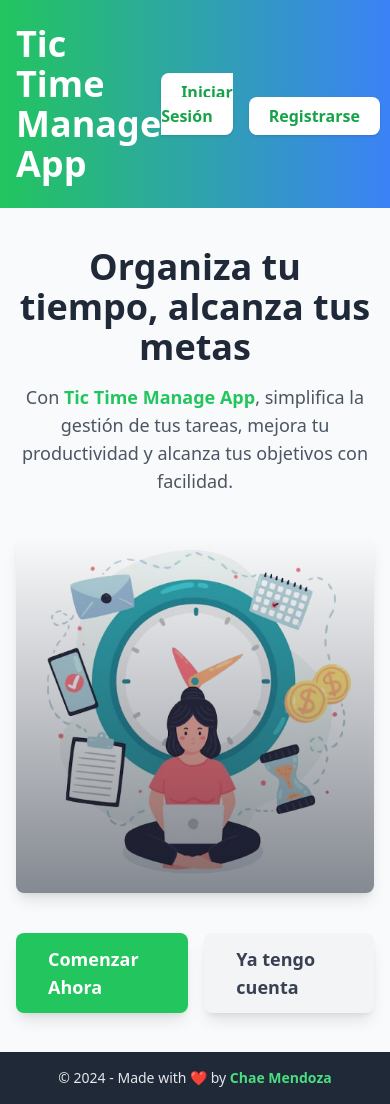
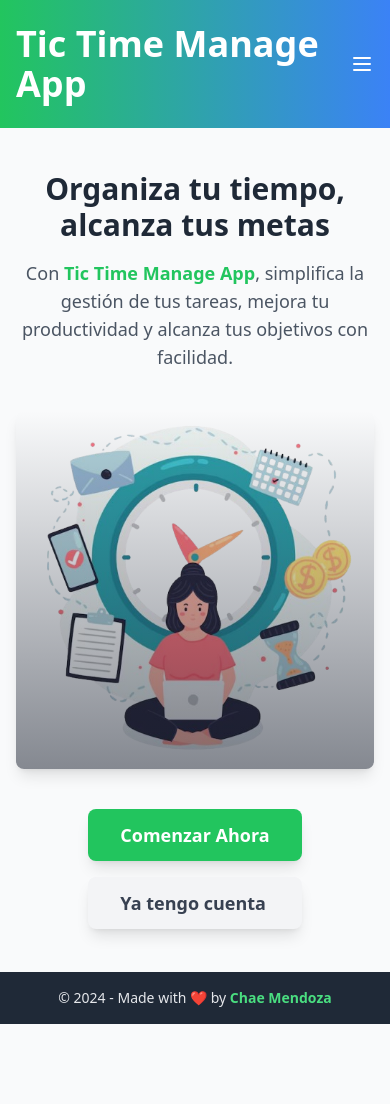
Before and after one commit to ChaeMendoza/tic-time-manage-app, a React (Vite) app: page / in a window 390 px wide. After the commit the page ends 1024 px from the top, so only its background shows below. Built offline with nearby package versions, Linux system fonts and the light colour scheme; no server answers.

Commit message:
Fix: Responsive Desing

```diff
--- /dev/null
+++ b/src/components/Header.jsx
@@ -0,0 +1,59 @@
+import { useState } from 'react';
+import { Link } from "react-router-dom";
+
+function Navbar() {
+  const [menuOpen, setMenuOpen] = useState(false);
+
+  return (
+    // Tu código de Navbar aquí
+    <header className="bg-gradient-to-r from-green-500 to-blue-500 text-white py-6">
+        <div className="max-w-7xl mx-auto px-4 flex justify-between items-center">
+            <h1 className="text-4xl font-extrabold">Tic Time Manage App</h1>
+            <div className="flex items-center space-x-4">
+            {/* Menú de Navegación */}
+            <nav className="hidden md:flex space-x-4">
+                <Link
+                to="/login"
+                className="px-5 py-2 bg-white text-green-600 font-semibold rounded-lg shadow hover:bg-green-100 transition-all"
+                >
+                Iniciar Sesión
+                </Link>
+                <Link
+                to="/register"
+                className="ml-4 px-5 py-2 bg-white text-green-600 font-semibold rounded-lg shadow hover:bg-green-100 transition-all"
+                >
+                Registrarse
+                </Link>
+            </nav>
+
+            {/* Botón hamburguesa */}
+            <button className="md:hidden text-white" onClick={() => setMenuOpen(!menuOpen)}>
+                <svg xmlns="http://www.w3.org/2000/svg" fill="none" viewBox="0 0 24 24" stroke="currentColor" className="w-6 h-6">
+                <path stroke-linecap="round" stroke-linejoin="round" stroke-width="2" d="M4 6h16M4 12h16M4 18h16" />
+                </svg>
+            </button>
+            </div>
+        </div>
+
+        {/* Menú desplegable en móvil */}
+        <div className={`md:hidden ${menuOpen ? 'block' : 'hidden'} bg-gradient-to-r from-green-500 to-blue-500 py-4`}>
+            <nav className="flex flex-col items-center space-y-4">
+            <Link
+                to="/login"
+                className="px-5 py-2 bg-white text-green-600 font-semibold rounded-lg shadow hover:bg-green-100 transition-all"
+            >
+                Iniciar Sesión
+            </Link>
+            <Link
+                to="/register"
+                className="px-5 py-2 bg-white text-green-600 font-semibold rounded-lg shadow hover:bg-green-100 transition-all"
+            >
+                Registrarse
+            </Link>
+            </nav>
+        </div>
+    </header>
+  )
+}
+
+export default Navbar;
--- a/src/pages/dashboard.jsx
+++ b/src/pages/dashboard.jsx
@@ -108,14 +108,18 @@ function DashboardPage() {
 
     return (
       <div className="flex flex-col min-h-screen bg-gradient-to-br from-gray-100 to-gray-200 text-gray-800">
-        <header className="bg-green-600 text-white py-4 px-8 flex justify-between items-center shadow-lg">
-            <h1 className="text-3xl font-bold">
+        <header className="bg-green-600 text-white py-4 px-8 flex flex-col sm:flex-row justify-between items-center shadow-lg">
+          <h1 className="text-3xl font-bold mb-4 sm:mb-0">
             Bienvenido, <span className="capitalize">{user?.displayName || "Usuario"}!</span>
           </h1>
-            <div className="flex justify-center items-center gap-4">
+
+          <div className="flex flex-col sm:flex-row items-center gap-4 sm:gap-8">
+            {/* Icono de CoffeeDonation (siempre visible) */}
             <div className="flex items-center">
               <CoffeeDonation />
             </div>
+
+            {/* Botón de cerrar sesión */}
             <button
               onClick={handleSignOut}
               className="px-4 py-2 bg-white text-green-600 font-semibold rounded-lg shadow-md hover:bg-green-100 transition-all"
@@ -125,10 +129,12 @@ function DashboardPage() {
           </div>
         </header>
 
+
         <main className="flex-grow w-full mt-8 p-3">
+          {/* Sección para agregar tareas */}
           <div className="mb-6">
             <h2 className="text-2xl font-semibold text-gray-700 mb-4">Tus Tareas</h2>
-            <div className="flex gap-4">
+            <div className="flex flex-col sm:flex-row gap-4">
               <input
                 type="text"
                 value={newTask}
@@ -138,15 +144,17 @@ function DashboardPage() {
               />
               <button
                 onClick={handleAddTask}
-                className="px-6 py-3 bg-green-600 text-white font-bold rounded-lg shadow-md hover:bg-green-700 transition-all"
+                className="mt-4 sm:mt-0 sm:px-6 py-3 bg-green-600 text-white font-bold rounded-lg shadow-md hover:bg-green-700 transition-all"
               >
                 Agregar
               </button>
             </div>
           </div>
 
+          {/* Lista de tareas */}
+          <ul>
             {tasks.map((task) => (
-            <li key={task.id} className="bg-gray-50 p-4 mt-2 flex justify-between items-center hover:bg-gray-50">
+              <li key={task.id} className="bg-gray-50 p-4 mt-2 flex justify-between items-center hover:bg-gray-100 rounded-lg shadow-sm">
                 {editingTask?.id === task.id ? (
                   <div className="flex-grow">
                     <input
@@ -181,8 +189,9 @@ function DashboardPage() {
                 )}
               </li>
             ))}
+          </ul>
+        </main>
 
-        </main>
 
         <Footer />
       </div>
--- a/src/pages/index.jsx
+++ b/src/pages/index.jsx
@@ -1,38 +1,24 @@
 import { Link } from "react-router-dom";
 import ImageLanding from "../assets/landing.png";
 import Footer from "../components/Footer";
+import NavBar from "../components/Header";
 
 function Home() {
     return (
         <>
-            <header className="bg-gradient-to-r from-green-500 to-blue-500 text-white py-6">
-                <div className="max-w-7xl mx-auto px-4 flex justify-between items-center">
-                    <h1 className="text-4xl font-extrabold">Tic Time Manage App</h1>
-                    <nav>
-                        <Link
-                            to="/login"
-                            className="px-5 py-2 bg-white text-green-600 font-semibold rounded-lg shadow hover:bg-green-100 transition-all"
-                        >
-                            Iniciar Sesión
-                        </Link>
-                        <Link
-                            to="/register"
-                            className="ml-4 px-5 py-2 bg-white text-green-600 font-semibold rounded-lg shadow hover:bg-green-100 transition-all"
-                        >
-                            Registrarse
-                        </Link>
-                    </nav>
-                </div>
-            </header>
+            <NavBar />
             <main className="bg-gray-50 min-h-screen flex flex-col items-center justify-center px-4">
+                {/* Sección de título y descripción */}
                 <div className="text-center max-w-3xl mb-10">
-                    <h2 className="text-4xl font-bold text-gray-800 mb-4">
+                    <h2 className="text-3xl sm:text-4xl font-bold text-gray-800 mb-4">
                     Organiza tu tiempo, alcanza tus metas
                     </h2>
-                    <p className="text-lg text-gray-600">
+                    <p className="text-lg sm:text-xl text-gray-600">
                     Con <span className="text-green-500 font-semibold">Tic Time Manage App</span>, simplifica la gestión de tus tareas, mejora tu productividad y alcanza tus objetivos con facilidad.
                     </p>
                 </div>
+
+                {/* Imagen */}
                 <div className="relative">
                     <img
                     className="w-full max-w-lg rounded-lg shadow-lg transition-all transform hover:scale-105"
@@ -41,7 +27,9 @@ function Home() {
                     />
                     <div className="absolute inset-0 bg-gradient-to-t from-gray-900/50 to-transparent rounded-lg"></div>
                 </div>
-                <div className="mt-10 flex space-x-4">
+
+                {/* Botones */}
+                <div className="mt-10 flex flex-col sm:flex-row space-y-4 sm:space-y-0 sm:space-x-4">
                     <Link
                     to="/register"
                     className="px-8 py-3 bg-green-500 text-white text-lg font-bold rounded-lg shadow-lg hover:bg-green-600 transition-all"
```
Lines whose indentation alone changed are shown as unchanged.
